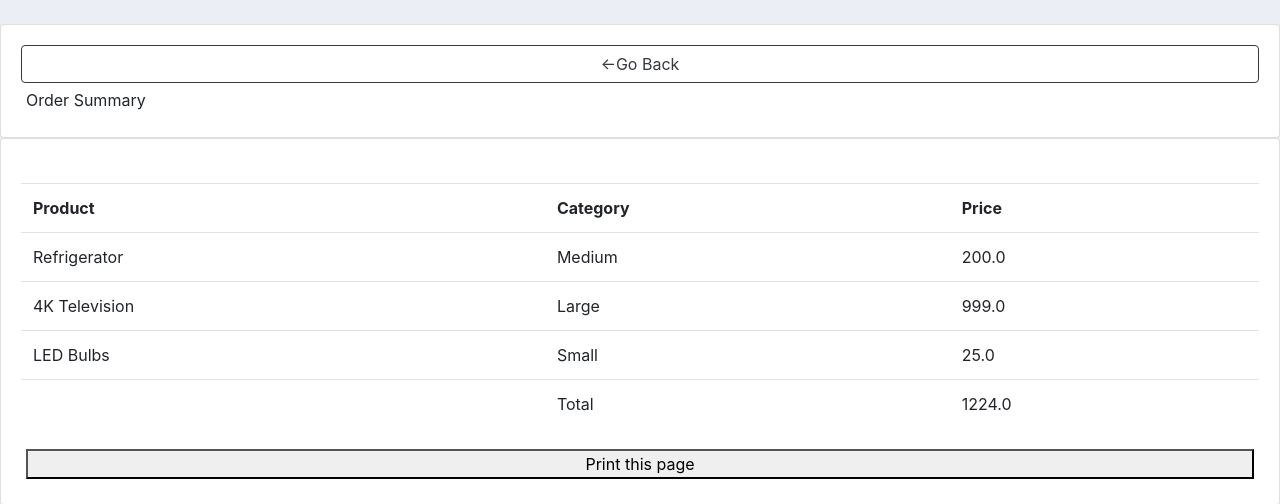
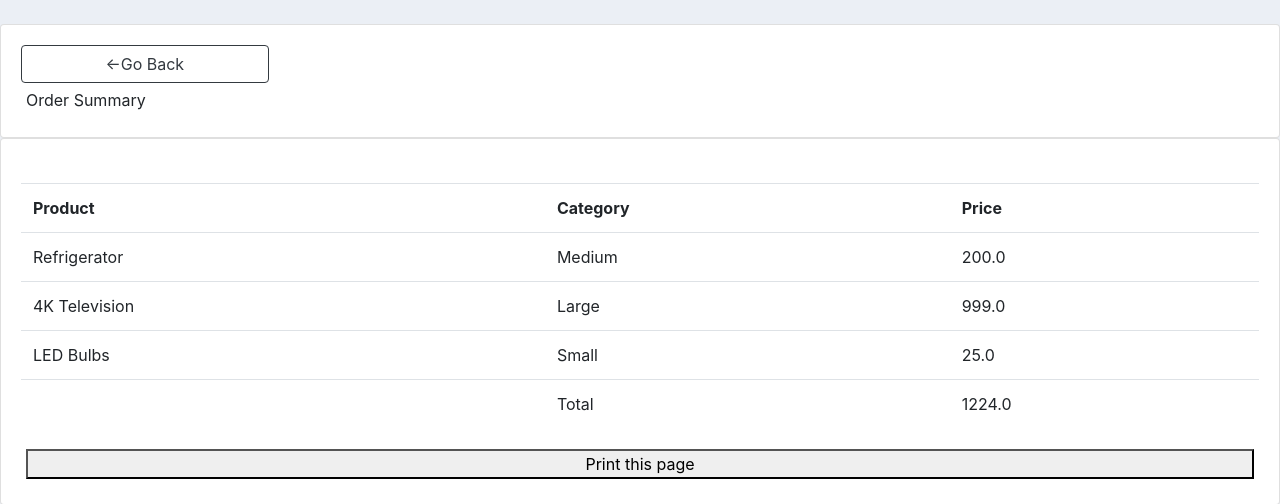
Before and after one commit to tohmyy/julien1-masterlive, a Django app: page /order_summary/ in a window 1280 px wide. Shown: the part 56-560 px from the top of the page. Run offline with Django 3.2, Linux system fonts and the light colour scheme; a user stored in the database is signed in; data comes from the database, SQL or seed files in the repository; some libraries are stand-ins or nearby versions.

Commit message:
Update order_summary.html

```diff
--- a/accounts/templates/accounts/order_summary.html
+++ b/accounts/templates/accounts/order_summary.html
@@ -7,7 +7,7 @@
 <div class="row">
     <div class="col-md">
         <div class="card card-body">
-            <a class = "btn btn-outline-dark" href = "{% url 'user' %}"> &#x2190;Go Back</a>
+            <a class = "btn btn-outline-dark" href = "{% url 'user' %}" style="width:20%; float:left"> &#x2190;Go Back</a>
             <span style="float:right; margin:5px">Order Summary</span>
         </div>
         <div class="card card-body">
```
